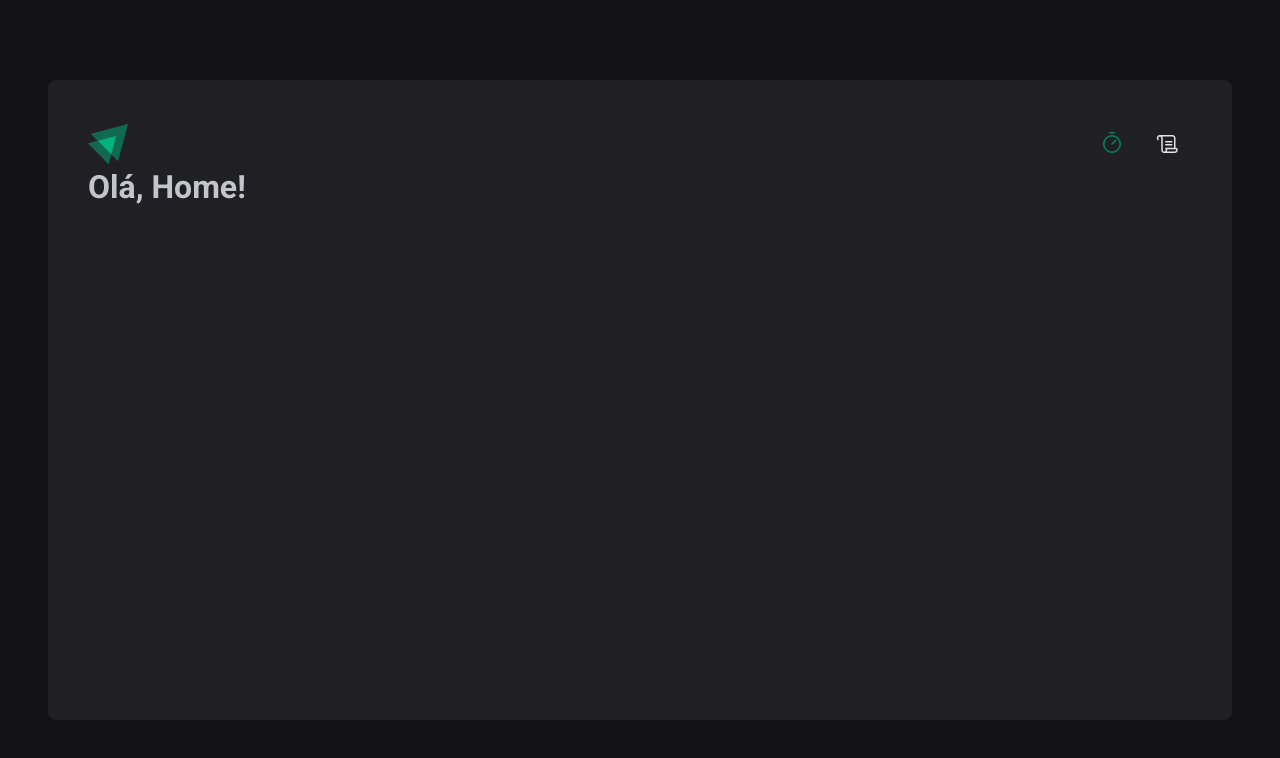
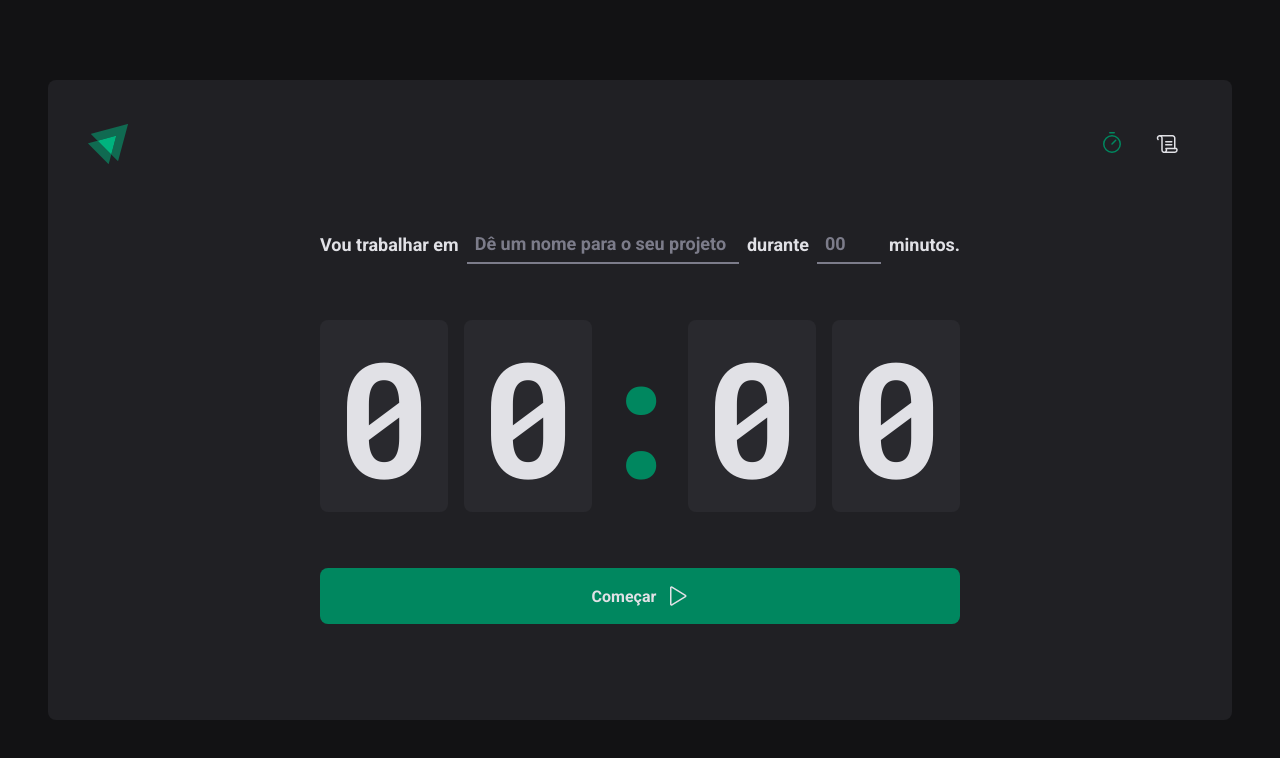
Before and after one commit to biancacangussu/ignite-timer, a React (Vite) app: page / in a window 1280 px wide. Shown: the top 758 px of the page. Built offline with nearby package versions, Linux system fonts and the light colour scheme.

Commit message:
✨ feat: finalize home and inputs

```diff
--- a/src/Router.tsx
+++ b/src/Router.tsx
@@ -1,6 +1,6 @@
 import { Routes, Route } from 'react-router-dom';
 
-import { Home } from './pages/Home';
+import { Home } from './pages/Home/index';
 import { History } from './pages/History';
 import { DefaultLayout } from './layouts/DefaultLayout/index';
 
--- a/src/pages/Home.tsx
+++ /dev/null
@@ -1,7 +0,0 @@
-export function Home() {
-  return (
-    <div>
-      <h1>Olá, Home!</h1>
-    </div>
-  );
-}
--- /dev/null
+++ b/src/pages/Home/index.tsx
@@ -0,0 +1,55 @@
+import { Play } from 'phosphor-react';
+import {
+  ContdownContainer,
+  FormContainer,
+  HomeContainer,
+  MinutesAmountInput,
+  Separator,
+  StartCountdownButton,
+  TaskInput,
+} from './styles';
+
+export function Home() {
+  return (
+    <HomeContainer>
+      <form action="">
+        <FormContainer>
+          <label htmlFor="task">Vou trabalhar em</label>
+          <TaskInput id="task" list='task-suggestion' placeholder="Dê um nome para o seu projeto" />
+
+          <datalist id='task-suggestion'>
+            <option value='Projeto 1'></option>
+            <option value='Projeto 2'></option>
+            <option value='Projeto 3'></option>
+            <option value='Banana'></option>
+          </datalist>
+
+          <label htmlFor="minutesAmount">durante</label>
+          <MinutesAmountInput
+            type="number"
+            id="minutesAmount"
+            placeholder="00"
+            step={5}
+            min={5}
+            max={60}
+          />
+
+          <span>minutos.</span>
+        </FormContainer>
+
+        <ContdownContainer>
+          <span>0</span>
+          <span>0</span>
+          <Separator>:</Separator>
+          <span>0</span>
+          <span>0</span>
+        </ContdownContainer>
+
+        <StartCountdownButton type="submit">
+          Começar
+          <Play size={24} />
+        </StartCountdownButton>
+      </form>
+    </HomeContainer>
+  );
+}
--- /dev/null
+++ b/src/pages/Home/styles.ts
@@ -0,0 +1,115 @@
+import styled from 'styled-components';
+
+export const HomeContainer = styled.main`
+  flex: 1;
+
+  display: flex;
+  flex-direction: column;
+  align-items: center;
+  justify-content: center;
+
+  form {
+    display: flex;
+    flex-direction: column;
+    align-items: center;
+    gap: 3.5rem;
+  }
+`;
+
+export const FormContainer = styled.div`
+  width: 100%;
+  display: flex;
+  align-items: center;
+  justify-content: center;
+  gap: 0.5rem;
+  color: ${(props) => props.theme['gray-100']};
+  font-size: 1.125rem;
+  font-weight: bold;
+  flex-wrap: wrap;
+`;
+
+const BaseInput = styled.input`
+  background: transparent;
+  height: 2.5rem;
+  border: 0;
+  border-bottom: 2px solid ${(props) => props.theme['gray-500']};
+  font-weight: bold;
+  font-size: 1.125rem;
+  padding: 0 0.5rem;
+  color: ${(props) => props.theme['gray-100']};
+
+  &:focus {
+    box-shadow: none;
+    border-color: ${(props) => props.theme['green-500']};
+  }
+
+  &::placeholder {
+    color: ${(props) => props.theme['gray-500']};
+  }
+`;
+
+export const TaskInput = styled(BaseInput)`
+  flex: 1;
+
+  &::-webkit-calendar-picker-indicator {
+    display: none !important;
+  }
+`;
+
+export const MinutesAmountInput = styled(BaseInput)`
+  width: 4rem;
+`;
+
+export const ContdownContainer = styled.div`
+  font-family: "Roboto Mono", monospace;
+  font-size: 10rem;
+  line-height: 8rem;
+  color: ${(props) => props.theme['gray-100']};
+
+  display: flex;
+  gap: 1rem;
+
+  span {
+    background: ${(props) => props.theme['gray-700']};
+    padding: 2rem 1rem;
+    border-radius: 8px;
+  }
+`;
+
+export const Separator = styled.div`
+  padding: 2rem 0;
+  color: ${(props) => props.theme['green-500']};
+
+  width: 4rem;
+  overflow: hidden;
+  display: flex;
+  justify-content: center;
+`;
+
+export const StartCountdownButton = styled.button`
+  width: 100%;
+  border: 0;
+  padding: 1rem;
+  border-radius: 8px;
+
+  display: flex;
+  align-items: center;
+  justify-content: center;
+
+  gap: 0.5rem;
+  font-weight: bold;
+
+  cursor: pointer;
+
+  background-color: ${(props) => props.theme['green-500']};
+  color: ${(props) => props.theme['gray-100']};
+
+  &:disabled {
+    opacity: 0.7;
+    cursor: not-allowed;
+  }
+
+  &:not(:disabled):hover {
+    background: ${(props) => props.theme['green-700']};
+  }
+`;
--- a/src/styles/global.ts
+++ b/src/styles/global.ts
@@ -1,4 +1,4 @@
-import { createGlobalStyle } from "styled-components";
+import { createGlobalStyle } from 'styled-components';
 
 export const GlobalStyle = createGlobalStyle`
 * {
@@ -9,12 +9,13 @@
 
 :focus {
   outline: 0;
-  box-shadow: 0 0 0 2px ${props => props.theme['green-500']};
+  box-shadow: 0 0 0 2px ${(props) => props.theme['green-500']};
 }
 
 body {
-  background: ${props => props.theme['gray-900']};
-  color: ${props => props.theme['gray-300']};
+  background: ${(props) => props.theme['gray-900']};
+  color: ${(props) => props.theme['gray-300']};
+  -webkit-font-smoothing: antialised;
 }
 
 body, input, textarea, button {
@@ -22,5 +23,4 @@
   font-weight: 400;
   font-size: 1rem;
 }
-
 `;
```
